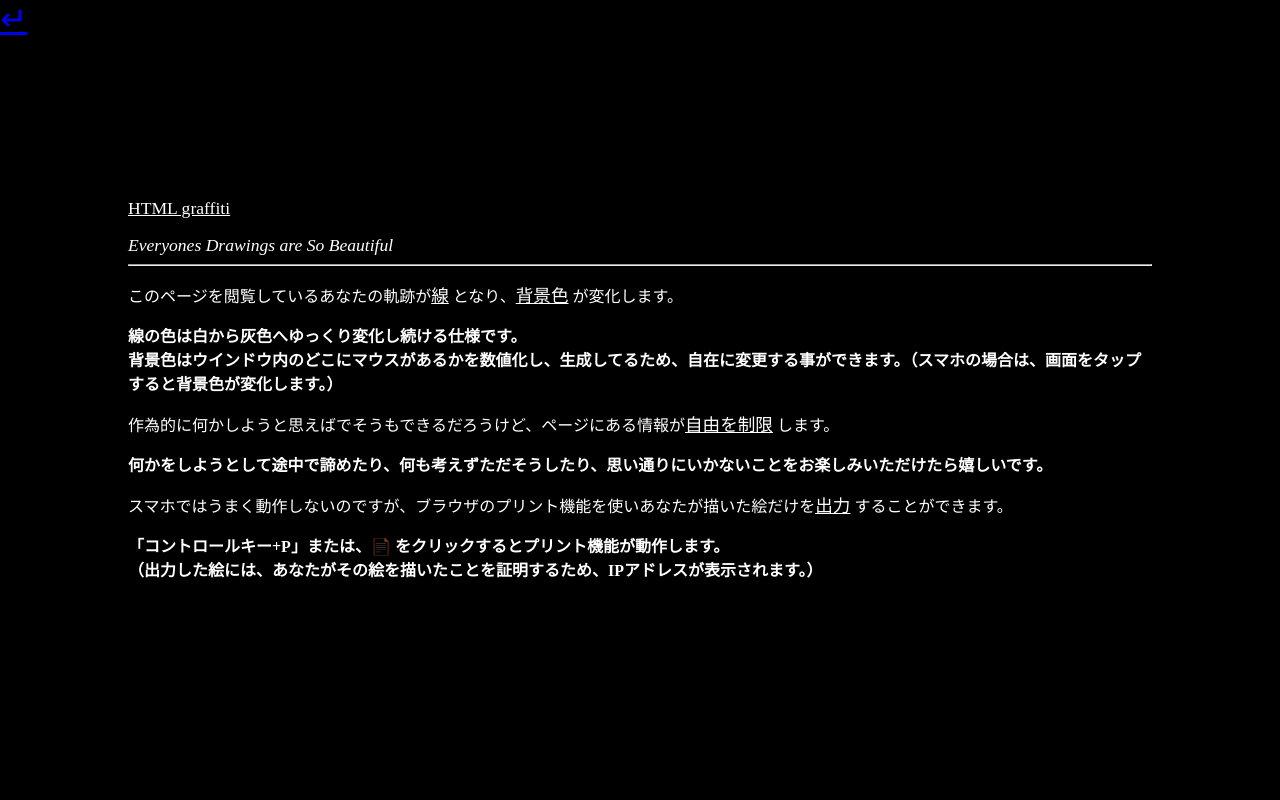
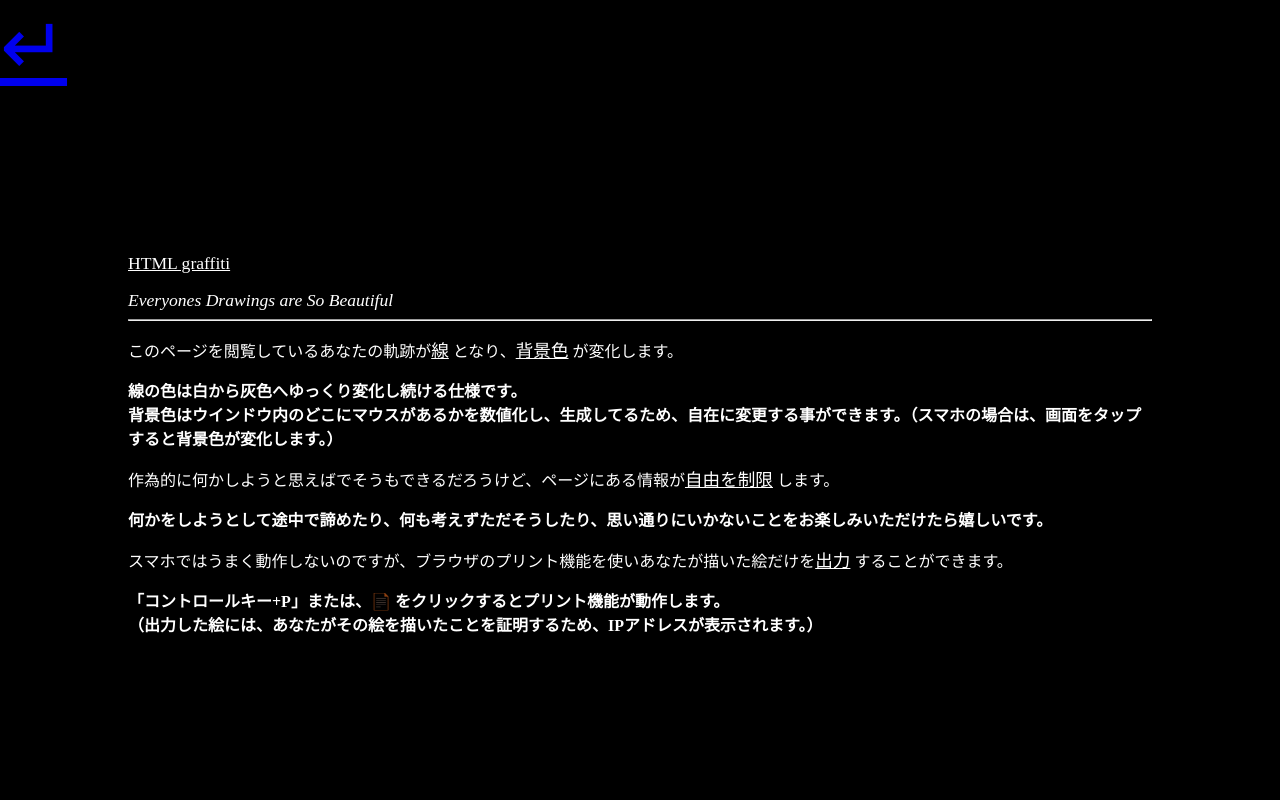
Before and after one commit to creative-community-pehu/index, a PHP site: page /thankyou/index.php in a window 1280 px wide. Run offline with PHP 8.4, Linux system fonts and the light colour scheme; some libraries are stand-ins or nearby versions.

Commit message:
Update index.php

```diff
--- a/thankyou/index.php
+++ b/thankyou/index.php
@@ -102,7 +102,7 @@ hr {
 <body>
 
 <div id="menu">
-<div><a class="tab" href="#" style="font-size:200%;" onclick="history.back(-1);return false;">↵</a></div>
+<div><a class="tab" href="#" style="font-size:5rem;" onclick="history.back(-1);return false;">↵</a></div>
 </div>
 
 <div id="greeting"></div>
```
